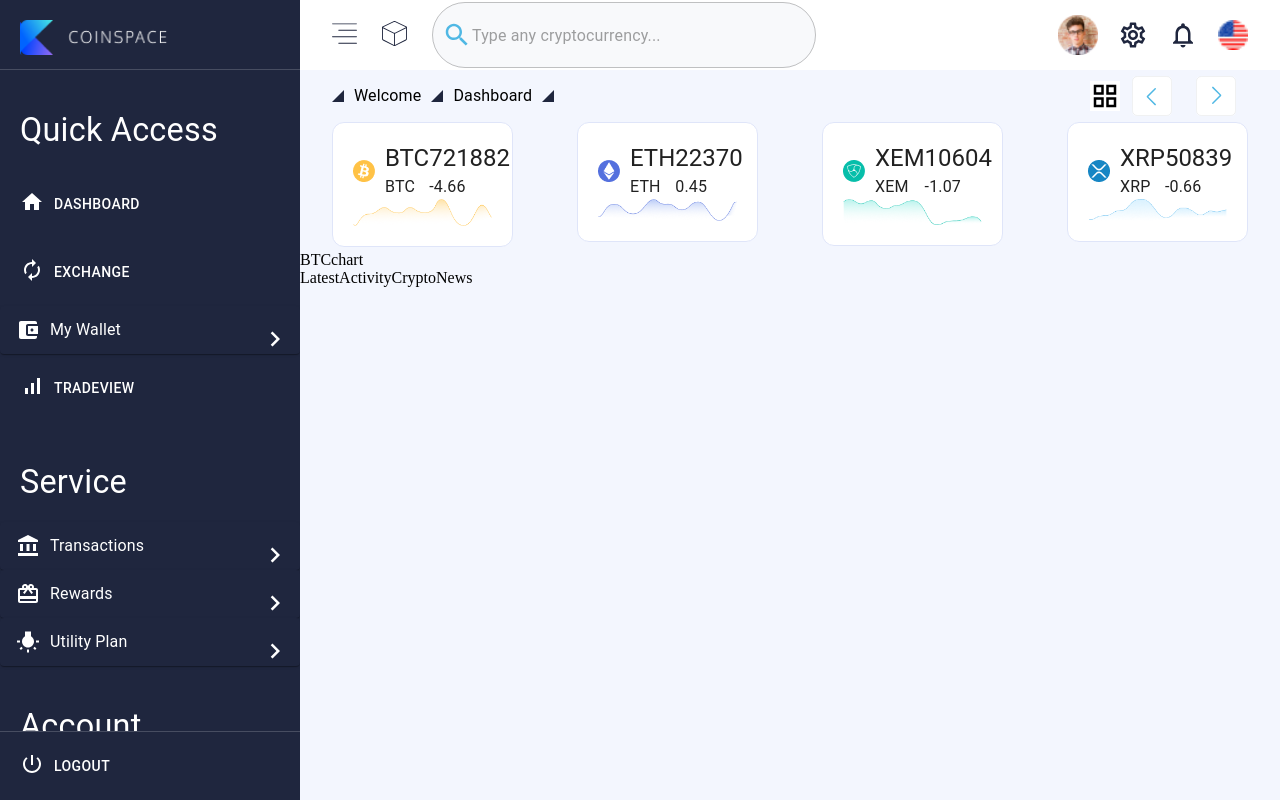
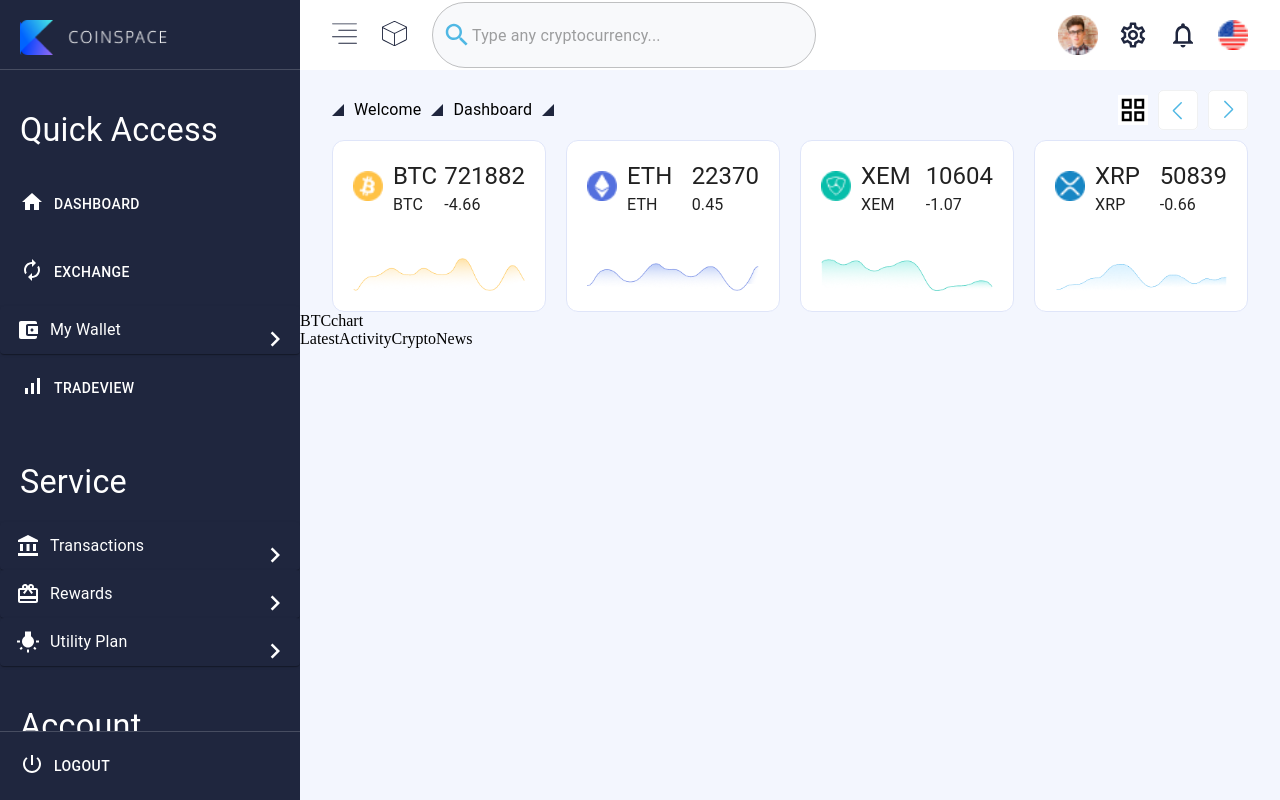
Before and after one commit to neharadialcode/material-ui-dashboard, a Next.js app: page / in a window 1280 px wide. Built offline with nearby package versions, Linux system fonts and the light colour scheme.

Commit message:
slider edit

```diff
--- a/components/CardSlider.jsx
+++ b/components/CardSlider.jsx
@@ -29,16 +29,21 @@
   };
   return (
     <>
-      <Box sx={{ width: "100%" }}>
+      <Box sx={{ width: "100%", paddingTop: "20px" }}>
         <Box
           sx={{
             display: "flex",
             justifyContent: "space-between",
             alignItems: "center",
-            padding: "0 32px",
+            padding: "0 32px 10px 32px",
           }}
         >
-          <Box sx={{ display: "flex", alignItems: "center" }}>
+          <Box
+            sx={{
+              display: "flex",
+              alignItems: "center",
+            }}
+          >
             <Triangle />
             <Typography sx={{ fontSize: "text.sm", padding: "0 10px" }}>
               Welcome
@@ -57,15 +62,21 @@
                 height: "30px",
               }}
             />
-            <Button onClick={goToPrevSlide}>
+            <Button
+              sx={{ padding: "0 10px", minWidth: "auto" }}
+              onClick={goToPrevSlide}
+            >
               <LeftArrow />
             </Button>
-            <Button onClick={goToNextSlide}>
+            <Button
+              sx={{ padding: 0, minWidth: "auto" }}
+              onClick={goToNextSlide}
+            >
               <RightArrow />
             </Button>
           </Box>
         </Box>
-        <Box>
+        <Box sx={{ margin: "0 22px" }}>
           <Slider {...settings} ref={sliderRef}>
             {sliderData.map((obj, index) => (
               <Box key={index}>
@@ -76,14 +87,23 @@
                     boxShadow: "none",
                     borderRadius: "12px",
                     border: "1px solid #DFE5F9",
-                    margin: "0 32px",
+                    margin: "0 10px",
+                    minHeight: "130px",
+                    display: "flex",
+                    flexDirection: "column",
+                    justifyContent: "space-between",
                   }}
                 >
                   <Box
                     sx={{ display: "flex", justifyContent: "space-between" }}
                   >
-                    <Box sx={{ display: "flex", alignItems: "center" }}>
-                      <img src={obj.icon} alt="graphImg" />
+                    <Box sx={{ display: "flex", alignItems: "start" }}>
+                      <img
+                        width="30px"
+                        style={{ padding: "10px 0 0 0" }}
+                        src={obj.icon}
+                        alt="graphImg"
+                      />
                       <Box sx={{ paddingLeft: "10px" }}>
                         <Typography variant="h5">{obj.name}</Typography>
                         <Typography>{obj.name}</Typography>
```
